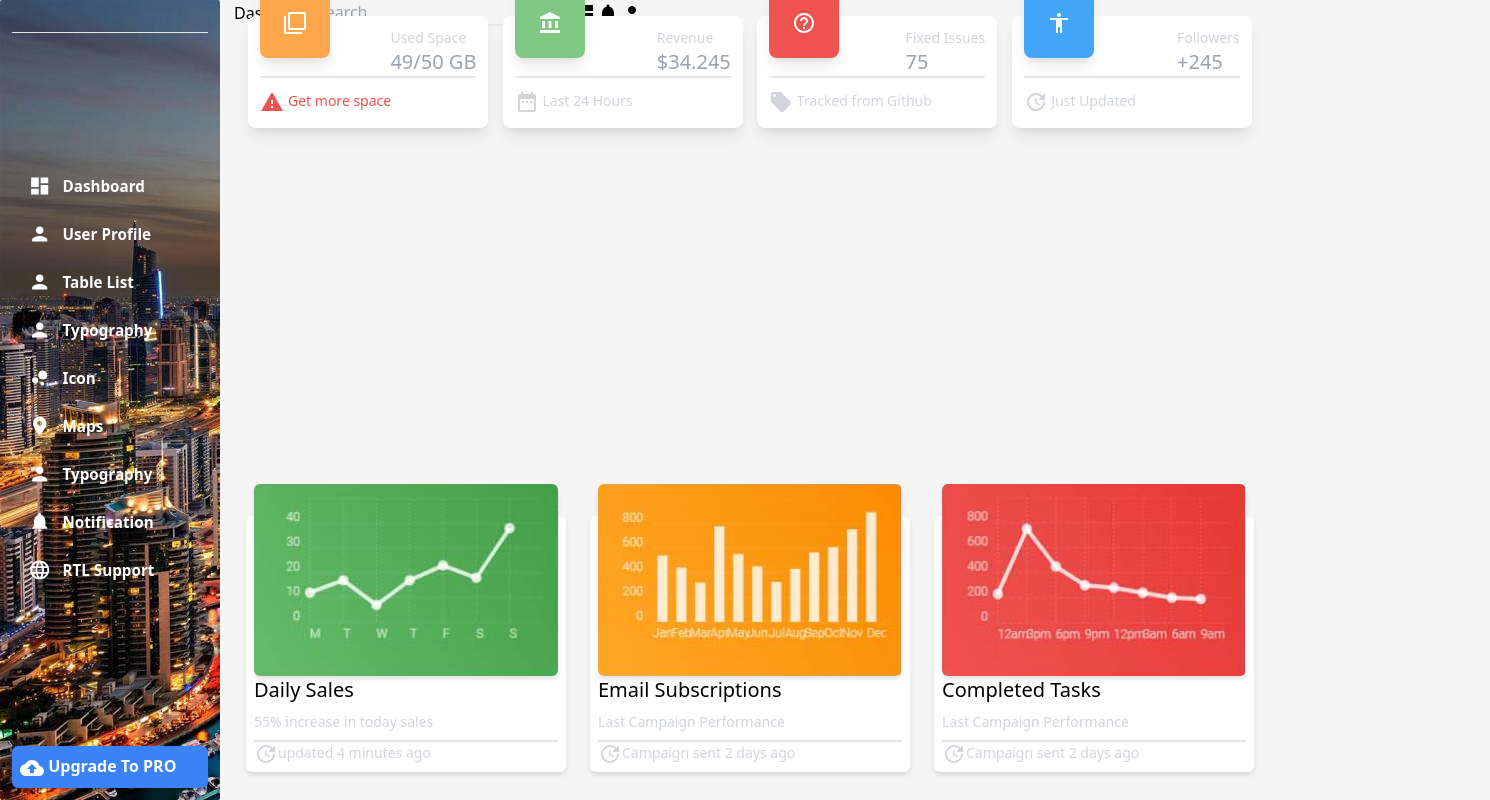
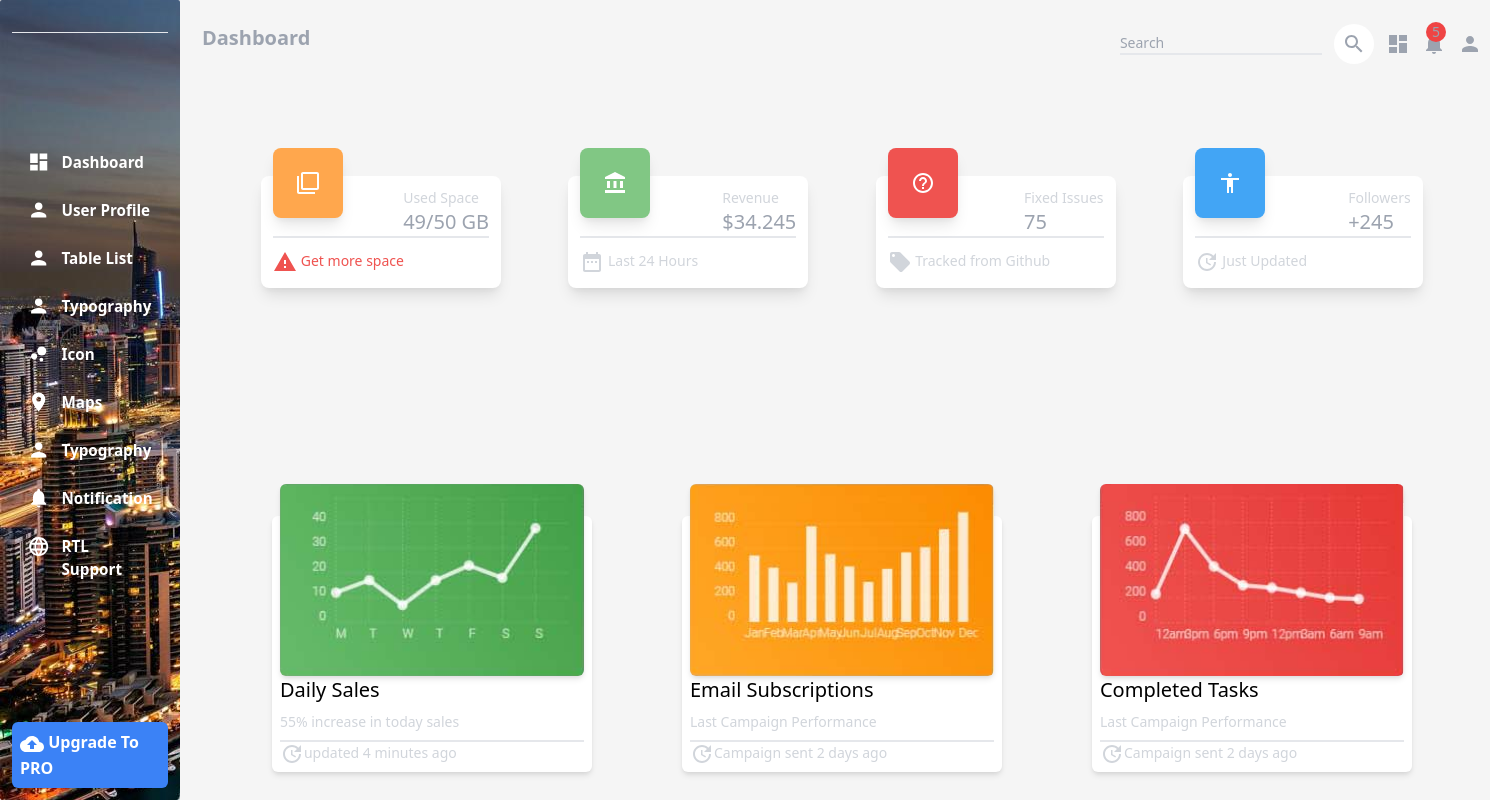
Before and after one commit to JestorNogueiro/SSI-FrontEnd_Developer--Test, a React (Create React App) app: page / in a window 1280 px wide. Shown: the whole page, 1490 px wide, since content can reach past the window. Built offline with nearby package versions, Linux system fonts and the light colour scheme.

Commit message:
added css for beautification

```diff
--- a/src/components/Dashboard/Header.js
+++ b/src/components/Dashboard/Header.js
@@ -7,19 +7,26 @@
 
 const Header = () => {
   return (
-    <div className="flex fixed top-0 justify-between items-center">
-      <p>Dashboard</p>
+    <div className=" w-screen flex mx-2 my-2 justify-between text-gray-400 ">
+      <p className="text-xl font-semibold ">Dashboard</p>
 
-      <div className="right-0 mx-auto">
+      <div className="flex items-center justify-items-end space-x-3 text-sm ">
         <input
           type="text"
           placeholder="Search"
-          className="bg-transparent outline-none focus:border-none border-b-2"
+          className="bg-transparent outline-none border-b-2"
         />
+        <p className="h-[40px] w-[40px] bg-white p-1.5 rounded-full flex items-center justify-center cursor-pointer   ">
+          <SearchIcon />
+        </p>
 
-        <SearchIcon />
         <DashboardIcon />
-        <NotificationIcon />
+        <p className="flex relative items-center justify-center">
+          <NotificationIcon />
+          <p className="absolute bg-red-500 h-[20px] w-[20px]  px-1.5 rounded-full flex items-center justify-center cursor-pointer mt-[-10px] top-0 right-0 ">
+            5
+          </p>
+        </p>
         <PersonIcon />
       </div>
     </div>
```
